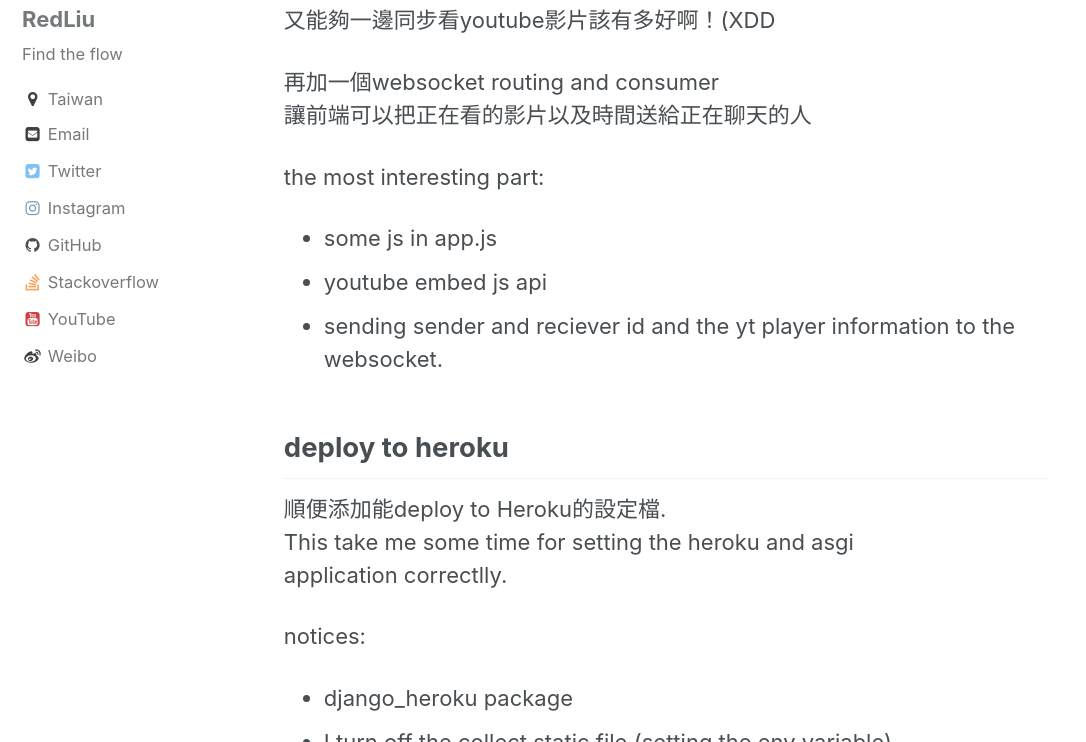
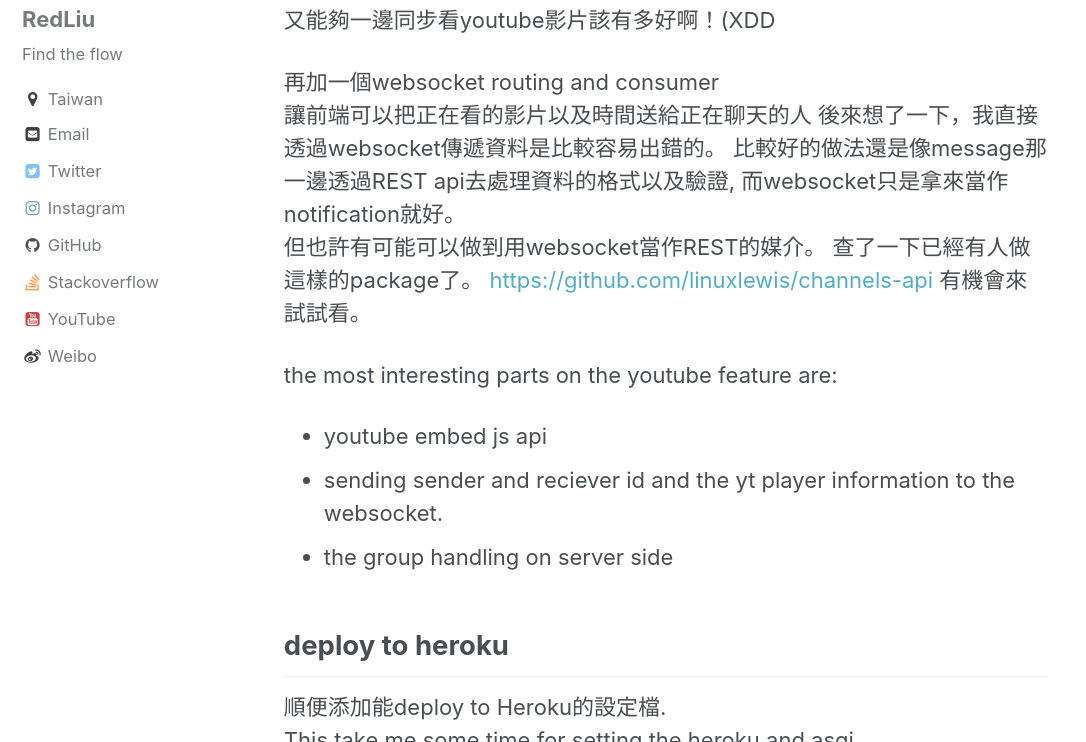
Before and after one commit to redliu312/redliu312.github.io, a Jekyll site: the page built from _posts/2019-04-08-django-channels.md, in a window 1280 px wide and 900 px high, scrolled down 3793 px, cut to the strip 158-900 px from the top of the window. Shown: the whole strip, without its empty margins (0-1086 px from the left). Built offline with Jekyll 4.4.1, drawn with Linux system fonts in a browser that asks for light colours; comment, search, counter and statistics services are not loaded; some of the changed text lies outside the part shown.

Commit message:
Update 2019-04-08-django-channels.md

```diff
--- a/_posts/2019-04-08-django-channels.md
+++ b/_posts/2019-04-08-django-channels.md
@@ -83,12 +83,10 @@ websocket 和傳統的http最大的差別就是websocket是雙向的protocol。
 並且改成用pipenv管理套件。
 可以參考這個[PR](https://github.com/narrowfail/django-channels-chat/pull/6)
 
-the most interesting  part(base on the original author code):
-
+在改成channels 2.0的過程中，最有趣的地方是在
 
 on message model save, this take me some time to figure out
 how to use Channels 2.0 to do a group_send outside a consumer.
-
 
 I learned a lot from the archiecture. Many thanks to the [author](https://github.com/narrowfail/django-channels-chat/commits?author=narrowfail)
 
@@ -132,20 +130,19 @@ I learned a lot from the archiecture. Many thanks to the [author](https://github
 
 再加一個websocket routing and consumer
 讓前端可以把正在看的影片以及時間送給正在聊天的人
+後來想了一下，我直接透過websocket傳遞資料是比較容易出錯的。
+比較好的做法還是像message那一邊透過REST api去處理資料的格式以及驗證,
+而websocket只是拿來當作notification就好。
+但也許有可能可以做到用websocket當作REST的媒介。
+查了一下已經有人做這樣的package了。 [https://github.com/linuxlewis/channels-api](https://github.com/linuxlewis/channels-api)
+有機會來試試看。
 
+the most interesting parts on the youtube feature are:
 
-
-the most interesting part:
-
-- some js in app.js
 - youtube embed js api
 - sending sender and reciever id and the yt player information
   to the websocket.
-
-
-
-
-
+- the group handling on server side
 
 ## deploy to heroku
 
```
